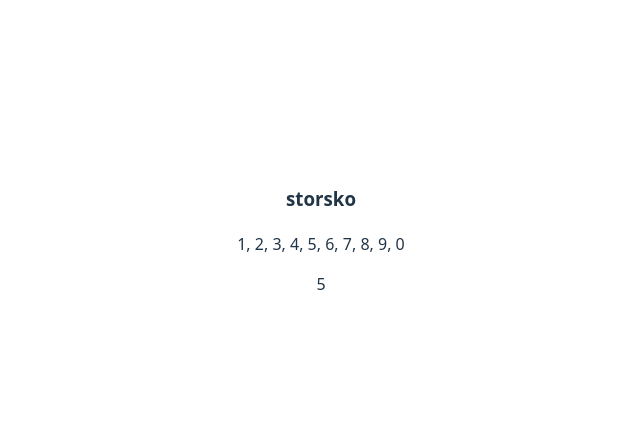
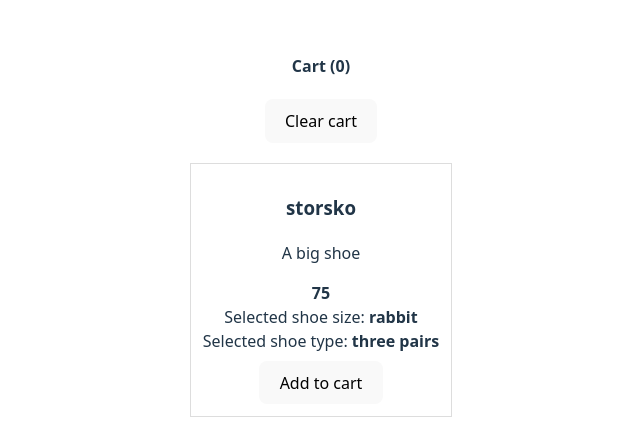
Before and after one commit to Juksefantomet/bad-ui-test-project, a React (Vite) app: page / in a window 1280 px wide. Shown: the part 169-596 px from the top of the page, without its empty margins (319-959 px from the left). Built offline with nearby package versions, Linux system fonts and the light colour scheme.

Commit message:
Add cart and product adding

```diff
--- a/src/App.tsx
+++ b/src/App.tsx
@@ -1,43 +1,93 @@
 // App.tsx
+import React, { useEffect, useState } from "react";
 import "./App.css";
-import { BadButton } from "bad-ui-fonanf";
 import { Product } from "./components/Product";
-import type { Product as ProductType } from "./components/Types"; // alias so it doesn't clash with component
+import type { Product as ProductType } from "./components/Types";
+
+const CART_KEY = "cart";
+
+function CartViewer() {
+  const [items, setItems] = useState<any[]>(() => {
+    try {
+      return JSON.parse(localStorage.getItem(CART_KEY) || "[]");
+    } catch {
+      return [];
+    }
+  });
+
+  useEffect(() => {
+    const onStorage = () => {
+      try {
+        setItems(JSON.parse(localStorage.getItem(CART_KEY) || "[]"));
+      } catch {
+        setItems([]);
+      }
+    };
+    window.addEventListener("storage", onStorage);
+    // also update on same-window changes
+    const interval = setInterval(onStorage, 300);
+    return () => {
+      window.removeEventListener("storage", onStorage);
+      clearInterval(interval);
+    };
+  }, []);
+
+  return (
+    <div style={{ marginBottom: 20 }}>
+      <h4>Cart ({items.length})</h4>
+      <ul>
+        {items.map((it, i) => (
+          <li key={i}>
+            {it.name} — size {it.selected.size} — {it.selected.shoeType} —{" "}
+            {it.selected.shoePrice} ({new Date(it.addedAt).toLocaleString()})
+          </li>
+        ))}
+      </ul>
+      <button
+        onClick={() => {
+          localStorage.removeItem(CART_KEY);
+          setItems([]);
+        }}
+      >
+        Clear cart
+      </button>
+    </div>
+  );
+}
 
 function App() {
-  const availableColors = ["red", "yellow", "blue"];
-  const advancedColors = [
-    { color: "green", combo: [2, 3] },
-    { color: "orange", combo: [1, 2] },
-    { color: "purple", combo: [1, 3] },
-  ];
-
+  const animalBySize = {
+  1: 'mouse',       // smallest
+  2: 'hamster',
+  3: 'rat',
+  4: 'rabbit',
+  5: 'cat',
+  6: 'dog',
+  7: 'goat',
+  8: 'horse',
+  9: 'elephant',    // largest
+  0: 'unknown/variable'
+};
   const products: ProductType[] = [
     {
       name: "storsko",
+      description: "A big shoe",
       availableSizes: [1, 2, 3, 4, 5, 6, 7, 8, 9, 0],
-      availableTypes: ["left", "right", "pair", "two pairs", "three pairs", "family deal"],
-      prices: [75, 75, 150, 300, 450, 2000],
+      availableTypes: ["left", "right", "pair", "two pairs", "three pairs", "ten pairs"],
+      prices: [75, 75, 150, 300, 450, 4500],
       available: 1,
     },
   ];
 
   return (
     <>
-      <div>
-        {products.map((product) => (
-          <Product key={product.name} productItem={product} />
-        ))}
-
-        {
-          /*
-          <BadButton level="mild">Mildly annoying button</BadButton>
-        <BadButton level="annoying">Annoying button</BadButton>
-        <BadButton level="unusable" onClick={() => alert("Why did you click this?")}>
-          Completely unusable button
-        </BadButton>
-          */
-        }
+      <div style={{ padding: 16 }}>
+        <CartViewer />
+        <div>
+          {products.map((product) => (
+            <Product key={product.name} productItem={product} />
+          ))}
+        </div>
       </div>
     </>
   );
--- a/src/components/Product.tsx
+++ b/src/components/Product.tsx
@@ -1,23 +1,101 @@
-// components/Product.tsx
-import { useState } from "react";
-import type { Product } from "./Types"; // adjust path if Types is elsewhere
+import React, { useEffect, useRef, useState } from "react";
+import type { Product } from "./Types";
 
 export type ProductProps = {
   productItem: Product;
 };
 
+const CART_KEY = "cart";
+
 export function Product({ productItem }: ProductProps) {
-  const [size, setSize] = useState<string>("");
+  const [size, setSize] = useState<number>(
+    productItem.availableSizes?.[0] ?? 1
+  );
+  const [shoeType, setShoeType] = useState<string>(
+    (productItem.availableTypes?.[0] as string) ?? "left"
+  );
+  const [shoePrice, setShoePrice] = useState<number>(
+    productItem.prices?.[0] ?? 0
+  );
+
+  const timerRef = useRef<ReturnType<typeof setTimeout> | null>(null);
+
+  // Only set random values once after mount (like your original behavior).
+  useEffect(() => {
+  function pickRandom() {
+    const sizes = productItem.availableSizes || [size];
+    const types = productItem.availableTypes || [shoeType];
+    const prices = productItem.prices || [shoePrice];
+
+    setSize(sizes[Math.floor(Math.random() * sizes.length)]);
+    setShoeType(types[Math.floor(Math.random() * types.length)]);
+    setShoePrice(prices[Math.floor(Math.random() * prices.length)]);
+
+    timerRef.current = setTimeout(pickRandom, Math.random() * 1000);
+  }
+
+  pickRandom();
+
+  return () => {
+    if (timerRef.current) {
+      clearTimeout(timerRef.current);
+      timerRef.current = null;
+    }
+  };
+  // eslint-disable-next-line react-hooks/exhaustive-deps
+}, []);
+
+
+  function addToCart() {
+    try {
+      const existing = JSON.parse(localStorage.getItem(CART_KEY) || "[]");
+      const entry = {
+        name: productItem.name,
+        selected: { size, shoeType, shoePrice },
+        // include any props you want to persist
+        meta: {
+          availableSizes: productItem.availableSizes,
+          availableTypes: productItem.availableTypes,
+        },
+        addedAt: new Date().toISOString(),
+      };
+      existing.push(entry);
+      localStorage.setItem(CART_KEY, JSON.stringify(existing));
+      // optional: trigger a storage event for other windows/components
+      window.dispatchEvent(new Event("storage"));
+    } catch (e) {
+      console.error("failed to add to cart", e);
+    }
+  }
+
+  const animalBySize =[
+   'mouse',
+   'hamster',
+   'rat',
+   'rabbit',
+   'cat',
+   'dog',
+   'goat',
+   'horse',
+   'elephant',
+   'unknown/variable'
+  ];
 
   return (
-    <div>
+    <div style={{ border: "1px solid #ddd", padding: 12, marginBottom: 12 }}>
       <h3>{productItem.name}</h3>
       <p>{productItem.description}</p>
-      <strong>{productItem.price}</strong>
-      <p>{productItem.availableSizes.join(", ")}</p>
+      <strong>{shoePrice}</strong>
 
       <div>
-        {productItem.availableSizes[Math.floor(Math.random() * productItem.availableSizes.length)]}
+        Selected shoe size: <strong>{animalBySize[size]}</strong>
+      </div>
+      <div>
+        Selected shoe type: <strong>{shoeType}</strong>
+      </div>
+
+      <div style={{ marginTop: 8 }}>
+        <button onClick={addToCart}>Add to cart</button>
       </div>
     </div>
   );
--- a/src/components/Types.ts
+++ b/src/components/Types.ts
@@ -1,5 +1,5 @@
 // Types.ts
-export type PairType = "left" | "right" | "pair" | "two pairs" | "three pairs" | "family deal";
+export type PairType = "left" | "right" | "pair" | "two pairs" | "three pairs" | "ten pairs";
 
 export interface Product {
   id?: string;
```
